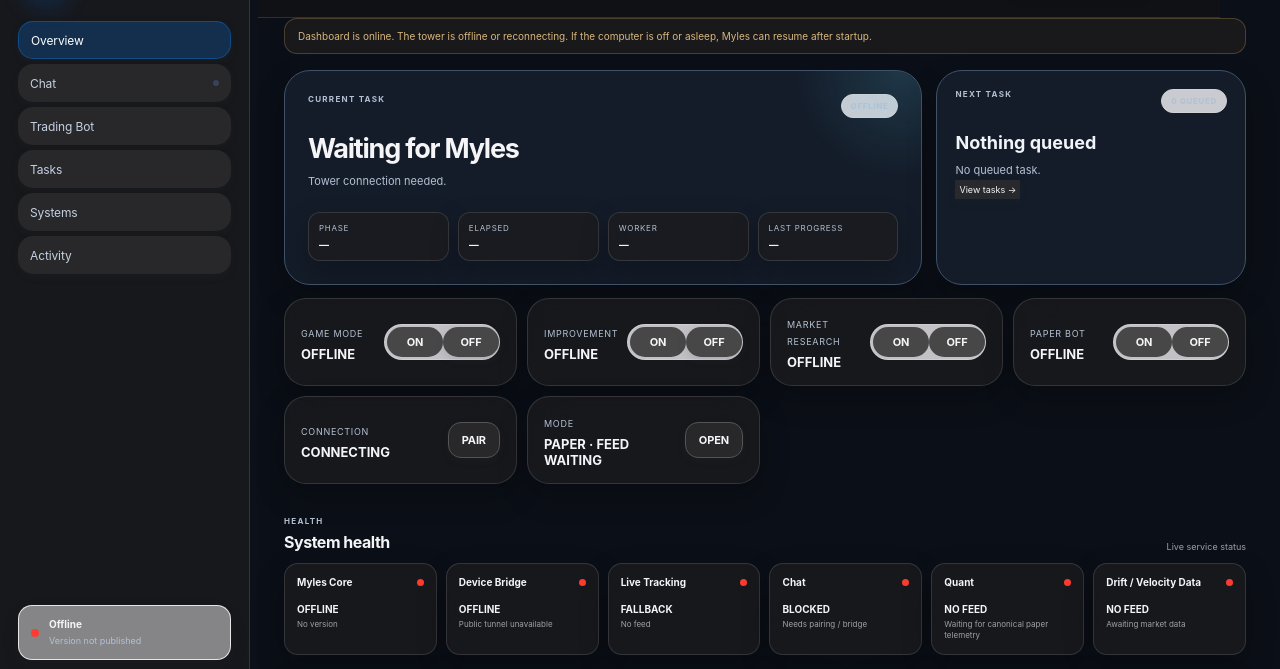
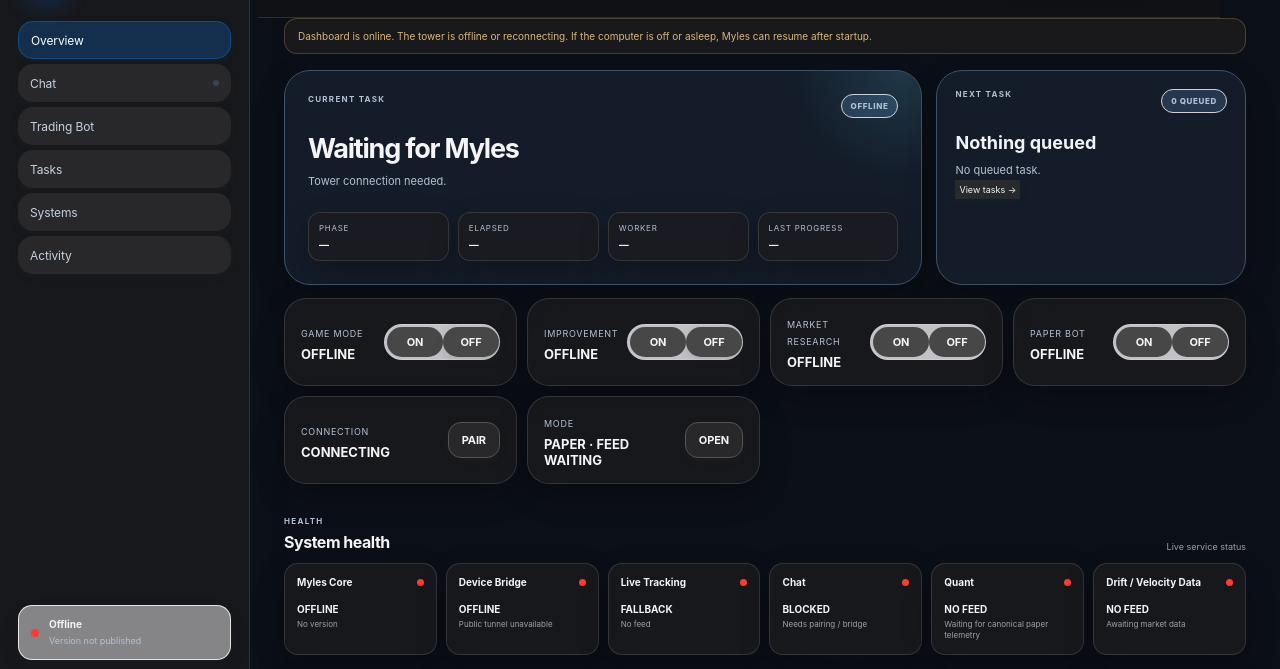
Before and after one commit to JoshuaDuskin/MylesAI, a plain HTML site: page index.html in a window 1280 px wide. Shown: the part 74-743 px from the top of the page. Drawn offline with Linux system fonts and the light colour scheme; no server answers.

Commit message:
Improve status badge and activity timestamp contrast

```diff
--- a/index.html
+++ b/index.html
@@ -2009,6 +2009,7 @@ body.theme-dark .nav-btn{color:#c4d0e2!important}body.theme-dark .nav-btn.active
 body.theme-dark .bot-wallet-summary{opacity:1!important}
 body.theme-dark input::placeholder,body.theme-dark textarea::placeholder{color:#a9b8cd!important;opacity:1}
 .trade-tab{min-height:44px!important}
+body.theme-dark .status-chip{background:#26384d!important;color:#d7e7fa!important}body.theme-dark time,body.theme-dark .chart-empty{color:#b4c1d3!important}
 </style>
 </body>
 </html>
```
